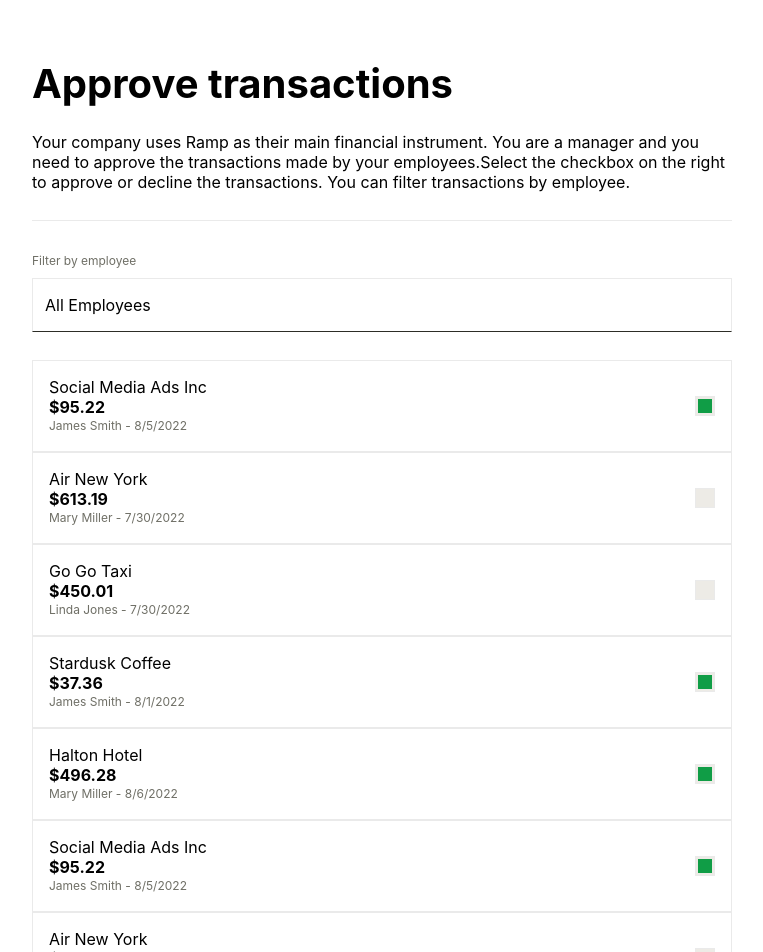
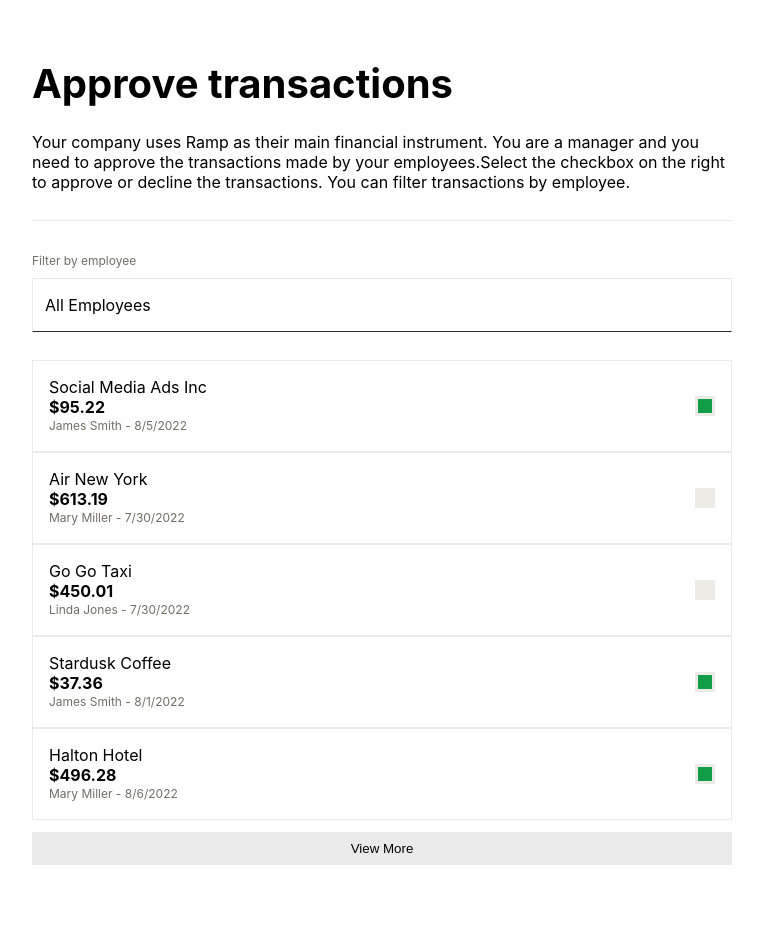
Before and after one commit to AnuragAmbekar741/react-challenge, a React (Create React App) app: page / in a window 1280 px wide. Shown: the top 952 px of the page, without its empty margins (258-1021 px from the left). After the commit the page ends 929 px from the top, so only its background shows below. Built offline with nearby package versions, Linux system fonts and the light colour scheme.

Commit message:
final issue resovled

```diff
--- a/src/App.tsx
+++ b/src/App.tsx
@@ -24,7 +24,7 @@
     transactionsByEmployeeUtils.invalidateData()
     await employeeUtils.fetchAll()
     await paginatedTransactionsUtils.fetchAll()
-  }, [paginatedTransactionsUtils, transactionsByEmployeeUtils])
+  }, [paginatedTransactionsUtils, transactionsByEmployeeUtils, employeeUtils])
 
   const loadTransactionsByEmployee = useCallback(
     async (employeeId: string) => {
@@ -44,11 +44,11 @@
     if (paginatedTransactions?.data) {
       setHasMoreTransactions(paginatedTransactions?.nextPage !== null)
       setAllTransactions((prev) => {
-        if (prev?.length) {
-          return [...prev, ...paginatedTransactions.data]
-        } else {
-          return paginatedTransactions.data
-        }
+        const newTransactions = paginatedTransactions.data.filter(
+          (transaction) => !prev?.some((t) => t.id === transaction.id)
+        )
+        if (prev) return [...prev, ...newTransactions]
+        else return [...newTransactions]
       })
     }
   }, [paginatedTransactions])
@@ -78,10 +78,8 @@
           })}
           onChange={async (newValue) => {
             if (newValue && newValue?.id) {
-              setAllTransactions(null)
               await loadTransactionsByEmployee(newValue?.id)
             } else {
-              setAllTransactions(null)
               await loadAllTransactions()
             }
           }}
--- a/src/components/Transactions/TransactionPane.tsx
+++ b/src/components/Transactions/TransactionPane.tsx
@@ -6,8 +6,9 @@
   transaction,
   loading,
   setTransactionApproval: consumerSetTransactionApproval,
+  approvedStatus,
 }) => {
-  const [approved, setApproved] = useState(transaction.approved)
+  const [approved, setApproved] = useState(approvedStatus)
 
   return (
     <div className="RampPane">
@@ -18,19 +19,6 @@
           {transaction.employee.firstName} {transaction.employee.lastName} - {transaction.date}
         </p>
       </div>
-      {/* <InputCheckbox
-        id={transaction.id}
-        checked={approved}
-        disabled={loading}
-        onChange={async (newValue) => {
-          await consumerSetTransactionApproval({
-            transactionId: transaction.id,
-            newValue,
-          })
-
-          setApproved(newValue)
-        }}
-      /> */}
       <InputCheckbox
         id={transaction.id}
         checked={approved}
--- a/src/components/Transactions/index.tsx
+++ b/src/components/Transactions/index.tsx
@@ -1,4 +1,4 @@
-import { useCallback } from "react"
+import { useCallback, useState, useEffect } from "react"
 import { useCustomFetch } from "src/hooks/useCustomFetch"
 import { SetTransactionApprovalParams } from "src/utils/types"
 import { TransactionPane } from "./TransactionPane"
@@ -6,16 +6,54 @@
 
 export const Transactions: TransactionsComponent = ({ transactions }) => {
   const { fetchWithoutCache, loading } = useCustomFetch()
+  const [approvedUpdates, setApprovedUpdates] = useState<Record<string, boolean>>({})
 
+  // Load stored transactions on mount
+  useEffect(() => {
+    const storedData = localStorage.getItem("transactions")
+    if (storedData) {
+      const parsedData = JSON.parse(storedData)
+      const storedApprovals = parsedData.updatedTransactions.reduce(
+        (acc: Record<string, boolean>, txn: { id: string; newValue: boolean }) => {
+          acc[txn.id] = txn.newValue
+          return acc
+        },
+        {}
+      )
+      setApprovedUpdates(storedApprovals)
+    }
+  }, [])
   const setTransactionApproval = useCallback<SetTransactionApprovalFunction>(
     async ({ transactionId, newValue }) => {
       await fetchWithoutCache<void, SetTransactionApprovalParams>("setTransactionApproval", {
         transactionId,
         value: newValue,
       })
+
+      transactions?.forEach((transaction) => {
+        if (transaction.id === transactionId) {
+          transaction.approved = newValue
+        }
+      })
+
+      const storedData = localStorage.getItem("transactions")
+      const existingTransactions = storedData ? JSON.parse(storedData).updatedTransactions : []
+
+      const updatedTransactions = [
+        ...existingTransactions.filter((t: { id: string }) => t.id !== transactionId),
+        { id: transactionId, newValue },
+      ]
+
+      localStorage.setItem("transactions", JSON.stringify({ updatedTransactions }))
+      setApprovedUpdates((prev) => ({
+        ...prev,
+        [transactionId]: newValue,
+      }))
     },
-    [fetchWithoutCache]
+    [fetchWithoutCache, transactions]
   )
+
+  console.log("transactions are", transactions)
 
   if (transactions === null) {
     return <div className="RampLoading--container">Loading...</div>
@@ -29,6 +67,7 @@
           transaction={transaction}
           loading={loading}
           setTransactionApproval={setTransactionApproval}
+          approvedStatus={approvedUpdates[transaction.id] ?? transaction.approved} // Use stored approval status if available
         />
       ))}
     </div>
--- a/src/components/Transactions/types.ts
+++ b/src/components/Transactions/types.ts
@@ -11,7 +11,7 @@
 type TransactionPaneProps = {
   transaction: Transaction
   loading: boolean
-  approved?: boolean
+  approvedStatus?: boolean
   setTransactionApproval: SetTransactionApprovalFunction
 }
 
```
